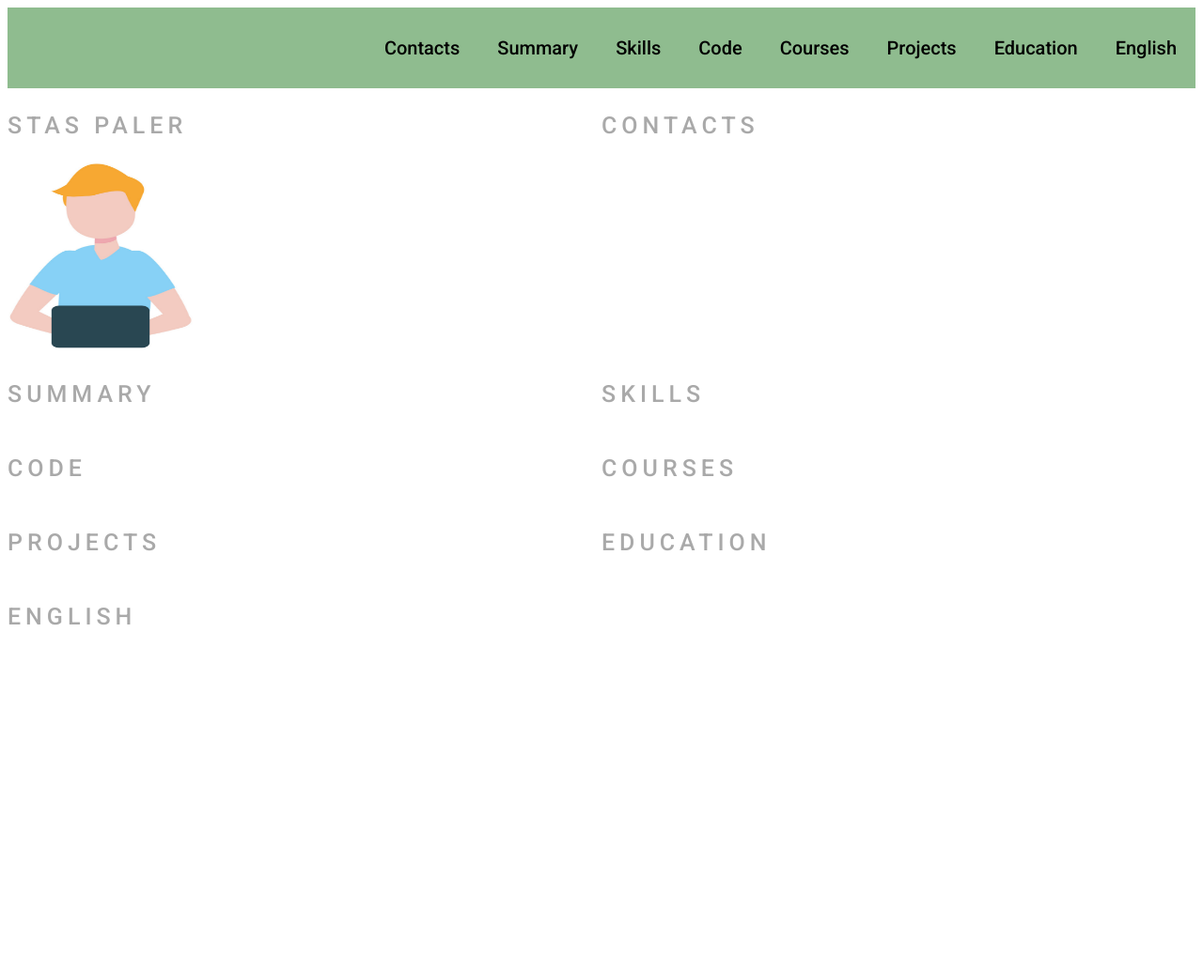
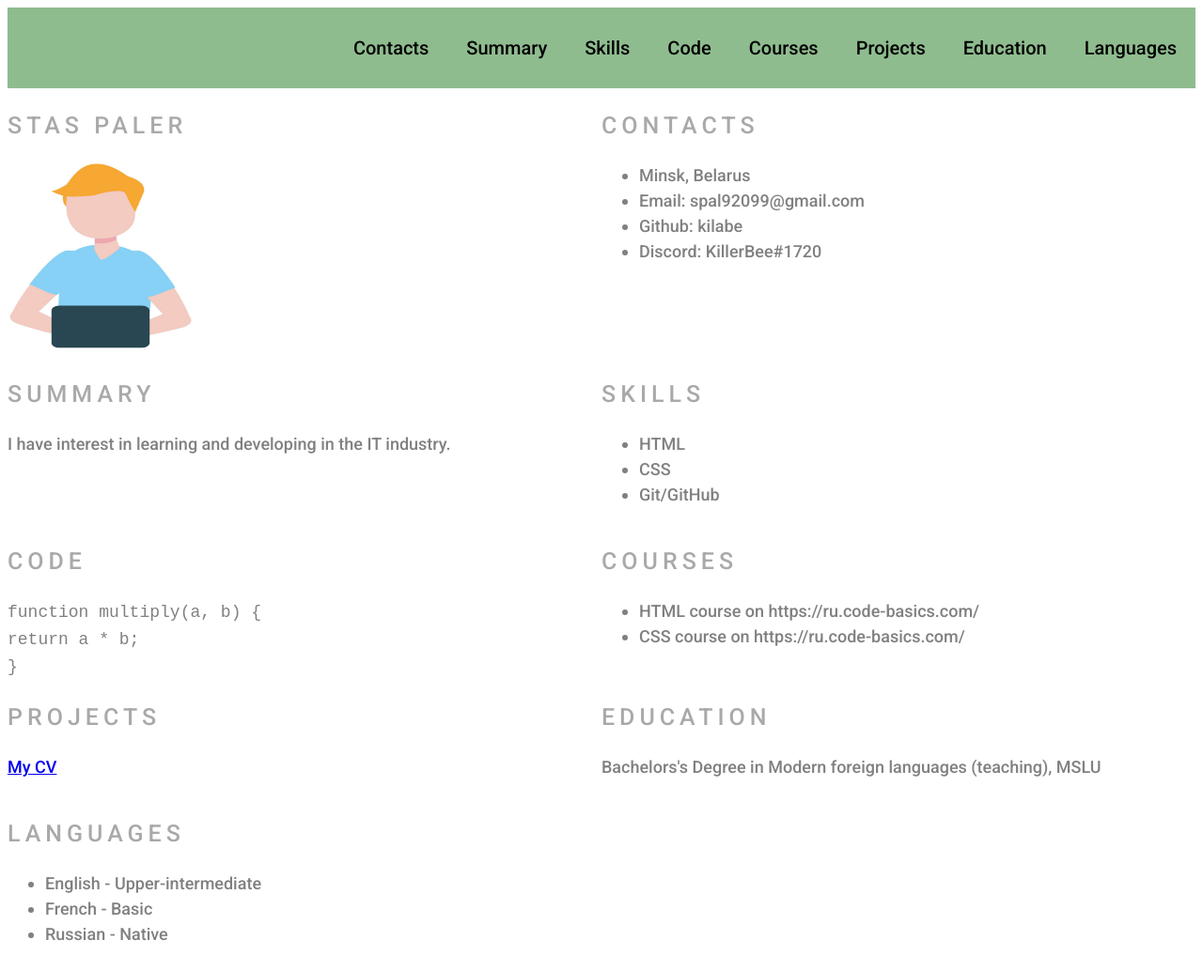
Before and after one commit to kilabe/rsschool-cv, a plain HTML site: page index.html in a window 1280 px wide. Shown: the whole page at 94% size. Before the commit the page ends 800 px from the top, so only its background shows below. Drawn offline with Linux system fonts and the light colour scheme.

Commit message:
feat: add descriptions to sections in main

```diff
--- a/index.html
+++ b/index.html
@@ -14,15 +14,14 @@
         <div class="container">
             <nav class="nav">
                 <ul class="nav-list">
-                    <li class="nav-item">
-                        <a href="#contacts" class="nav-link">Contacts</a></Contacts></li>
+                    <li class="nav-item"><a href="#contacts" class="nav-link">Contacts</a></li>
                     <li class="nav-item"><a href="#summary" class="nav-link">Summary</a></li>
                     <li class="nav-item"><a href="#skills" class="nav-link">Skills</a></li>
                     <li class="nav-item"><a href="#code" class="nav-link">Code</a></li>
                     <li class="nav-item"><a href="#courses" class="nav-link">Courses</a></li>
                     <li class="nav-item"><a href="#projects" class="nav-link">Projects</a></li>
                     <li class="nav-item"><a href="#education" class="nav-link">Education</a></li>
-                    <li class="nav-item"><a href="#english" class="nav-link">English</a></li>
+                    <li class="nav-item"><a href="#languages" class="nav-link">Languages</a></li>
                 </ul>
             </nav>
         </div>
@@ -37,27 +36,57 @@
             </section>
             <section class="section" id="contacts">
                 <h2 class="section-title">Contacts</h2>
+                <ul>
+                    <li>Minsk, Belarus</li>
+                    <li>Email: spal92099@gmail.com</li>
+                    <li>Github: kilabe</li>
+                    <li>Discord: KillerBee#1720</li>
+                </ul>
             </section>
             <section class="section" id="summary">
                 <h2 class="section-title">Summary</h2>
+                <p>I have interest in learning and developing in the IT industry.</p>
             </section>
             <section class="section" id="skills">
                 <h2 class="section-title">Skills</h2>
+                <ul>
+                    <li>HTML</li>
+                    <li>CSS</li>
+                    <li>Git/GitHub</li>
+                </ul>
             </section>
             <section class="section" id="code">
                 <h2 class="section-title">Code</h2>
+                <code>
+                    function multiply(a, b) {
+                        <br>
+                        return a * b;
+                        <br>
+                      }
+                </code>
             </section>
             <section class="section" id="courses">
                 <h2 class="section-title">Courses</h2>
+                <ul>
+                    <li>HTML course on https://ru.code-basics.com/</li>
+                    <li>CSS course on https://ru.code-basics.com/</li>
+                </ul>
             </section>
             <section class="section" id="projects">
                 <h2 class="section-title">Projects</h2>
+                <a href="https://kilabe.github.io/rsschool-cv/">My CV</a>
             </section>
             <section class="section" id="education">
                 <h2 class="section-title">Education</h2>
+                <p>Bachelors's Degree in Modern foreign languages (teaching), MSLU</p>
             </section>
-            <section class="section" id="english">
-                <h2 class="section-title">English</h2>
+            <section class="section" id="languages">
+                <h2 class="section-title">Languages</h2>
+                <ul>
+                    <li>English - Upper-intermediate</li>
+                    <li>French - Basic</li>
+                    <li>Russian - Native</li>
+                </ul>
             </section>
         </div>
 
```
Also changed, not shown: style.css (line endings or trailing spaces).
